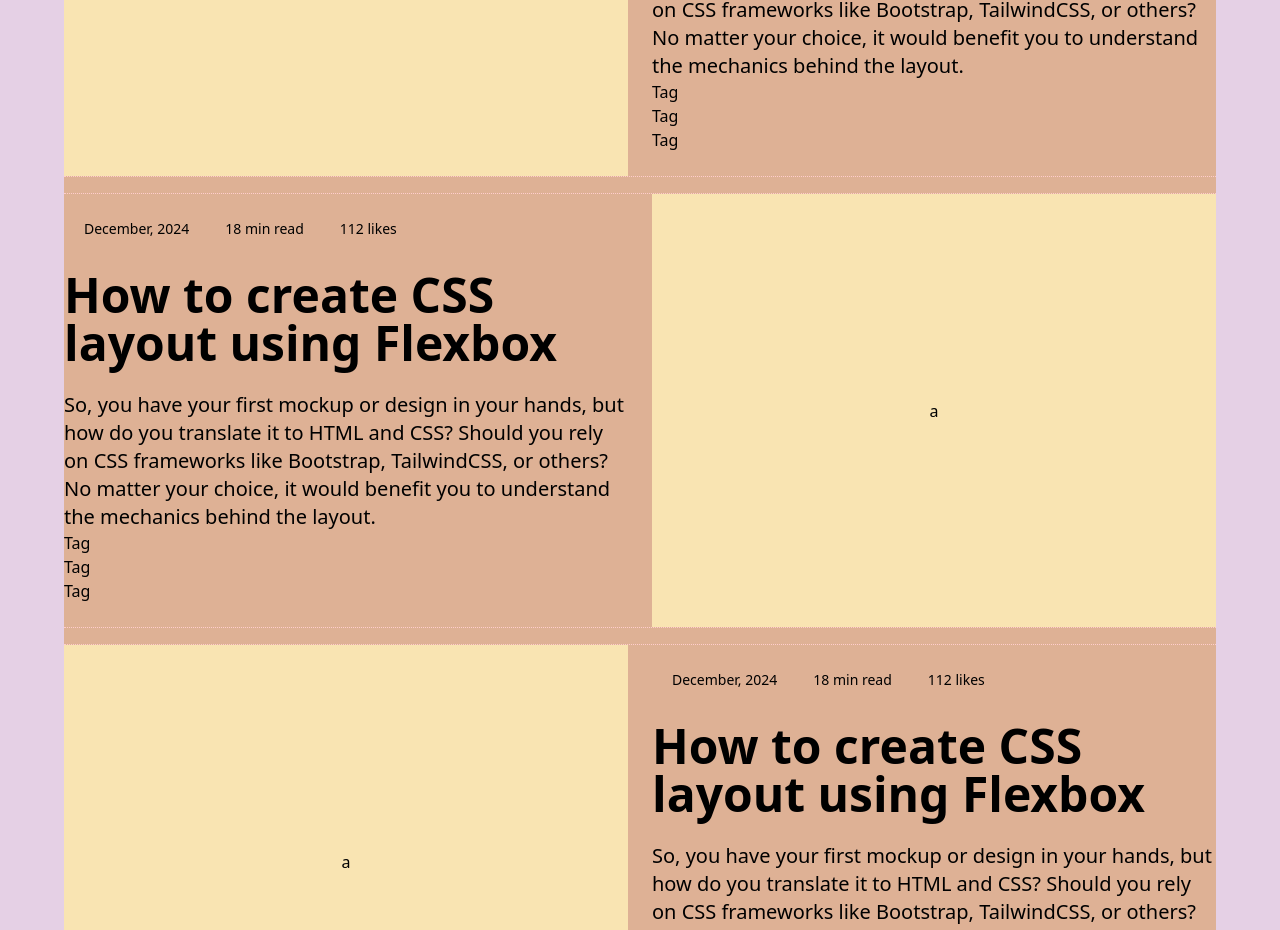
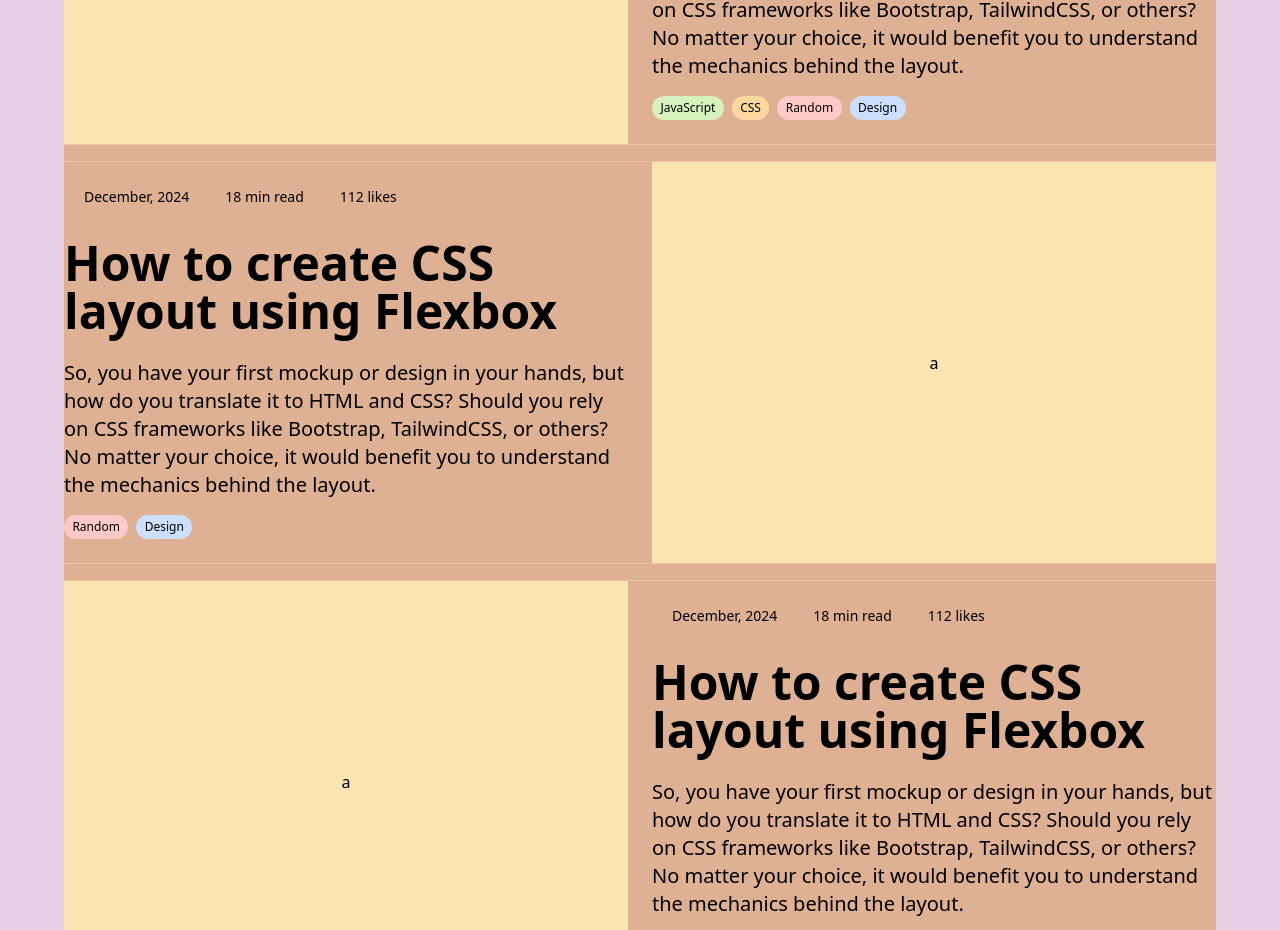
Before and after one commit to Shwartz/svelte5, a SvelteKit app: page /blog in a window 1280 px wide. Shown: the part 440-1370 px from the top of the page. Built offline with nearby package versions, Linux system fonts and the light colour scheme; some icons are missing.

Commit message:
Add Tag component

```diff
--- /dev/null
+++ b/src/lib/components/snippets/Tag.svelte
@@ -0,0 +1,27 @@
+<script lang="ts">
+	const predefinedCategories = {
+		JavaScript: 'var(--pastel-green)',
+		CSS: 'var(--pastel-orange)',
+		Tools: 'var(--pastel-yellow)',
+		Design: 'var(--pastel-violet)',
+		Random: 'var(--pastel-red)',
+	};
+
+	type cats = keyof typeof predefinedCategories;
+
+	export let blogCategory: cats = 'JavaScript';
+</script>
+
+<span class="tag" style:background-color={predefinedCategories[blogCategory]}>
+  <slot>{blogCategory}</slot>
+</span>
+
+<style>
+    .tag {
+        display: inline-block;
+        padding: 0.25em 0.7em;
+        border-radius: 1em;
+        color: black;
+        font-size: 0.75rem;
+    }
+</style>
--- a/src/routes/blog/+page.svelte
+++ b/src/routes/blog/+page.svelte
@@ -3,6 +3,7 @@
 	import ToggleCompact from '$lib/components/ToggleCompact.svelte';
 	import { Icon } from 'svelte-icons-pack';
 	import { TrOutlineCalendarMonth, TrOutlineClock, TrOutlineHeart } from 'svelte-icons-pack/tr';
+	import Tag from '$lib/components/snippets/Tag.svelte';
 
 	/**
 	 * Icons for the website
@@ -63,9 +64,10 @@
 					rely on CSS frameworks like Bootstrap, TailwindCSS, or others? No matter your choice, it would benefit you to
 					understand the mechanics behind the layout.</p>
 				<div class="tags">
-					<div>Tag</div>
-					<div>Tag</div>
-					<div>Tag</div>
+					<Tag blogCategory="JavaScript" />
+					<Tag blogCategory="CSS" />
+					<Tag blogCategory="Random" />
+					<Tag blogCategory="Design" />
 				</div>
 			</div>
 		</div>
@@ -94,9 +96,8 @@
 					rely on CSS frameworks like Bootstrap, TailwindCSS, or others? No matter your choice, it would benefit you to
 					understand the mechanics behind the layout.</p>
 				<div class="tags">
-					<div>Tag</div>
-					<div>Tag</div>
-					<div>Tag</div>
+					<Tag blogCategory="Random" />
+					<Tag blogCategory="Design" />
 				</div>
 			</div>
 		</div>
@@ -125,9 +126,10 @@
 					rely on CSS frameworks like Bootstrap, TailwindCSS, or others? No matter your choice, it would benefit you to
 					understand the mechanics behind the layout.</p>
 				<div class="tags">
-					<div>Tag</div>
-					<div>Tag</div>
-					<div>Tag</div>
+					<Tag blogCategory="Tools" />
+					<Tag blogCategory="CSS" />
+					<Tag blogCategory="Random" />
+					<Tag blogCategory="Design" />
 				</div>
 			</div>
 		</div>
@@ -139,7 +141,7 @@
     background: white;
   }
 
-	/* General styles, Expand as default */
+	/* EXPANDED: General styles, Expand as default */
   .post {
     display: flex;
     gap: 1.5rem;
@@ -187,7 +189,13 @@
     }
   }
 
-  /* EXPANDED */
+	.tags {
+    margin-top: 1rem;
+		display: flex;
+		gap: 0.5rem;
+	}
+
+  /* EXPANDED specific styles */
   .blog.expanded {
     background: #deb195;
   }
--- a/src/variables.scss
+++ b/src/variables.scss
@@ -1,7 +1,15 @@
 :root {
   /** colors */
   --clr-white: white;
+  --lime: lime;
   --_sudo-private-property-example: red;
+
+  --pastel-green: #D6F1BB;
+  --pastel-orange: #FFD79F;
+  --pastel-yellow: #FCF3A4;
+  --pastel-violet: #CCDFFD;
+  --pastel-red: #FFC9C9;
+
   /** fonts */
   --ff-base: "Serif";
   /** fonts */
@@ -10,8 +18,32 @@
   --ff-family: Blanco,system-ui,-apple-system,BlinkMacSystemFont,Segoe UI,Roboto,Helvetica,Arial,sans-serif,Apple Color Emoji,Segoe UI Emoji,Segoe UI Symbol;
   /** spaces */
 
-
   --primary-text-color: red;
 }
 
 $base-color: #c6538c;
+
+
+/*
+font metrics
+https://iamvdo.me/en/blog/css-font-metrics-line-height-and-vertical-align
+example:
+p {
+    //// font metrics
+--font: Catamaran;
+--fm-capitalHeight: 0.68;
+--fm-descender: 0.54;
+--fm-ascender: 1.1;
+--fm-linegap: 0;
+
+//// desired font-size for capital height
+--capital-height: 100;
+
+//// apply font-family
+font-family: var(--font);
+
+///compute font-size to get capital height equal desired font-size
+--computedFontSize: (var(--capital-height) / var(--fm-capitalHeight));
+font-size: calc(var(--computedFontSize) * 1px);
+}
+*/
```
